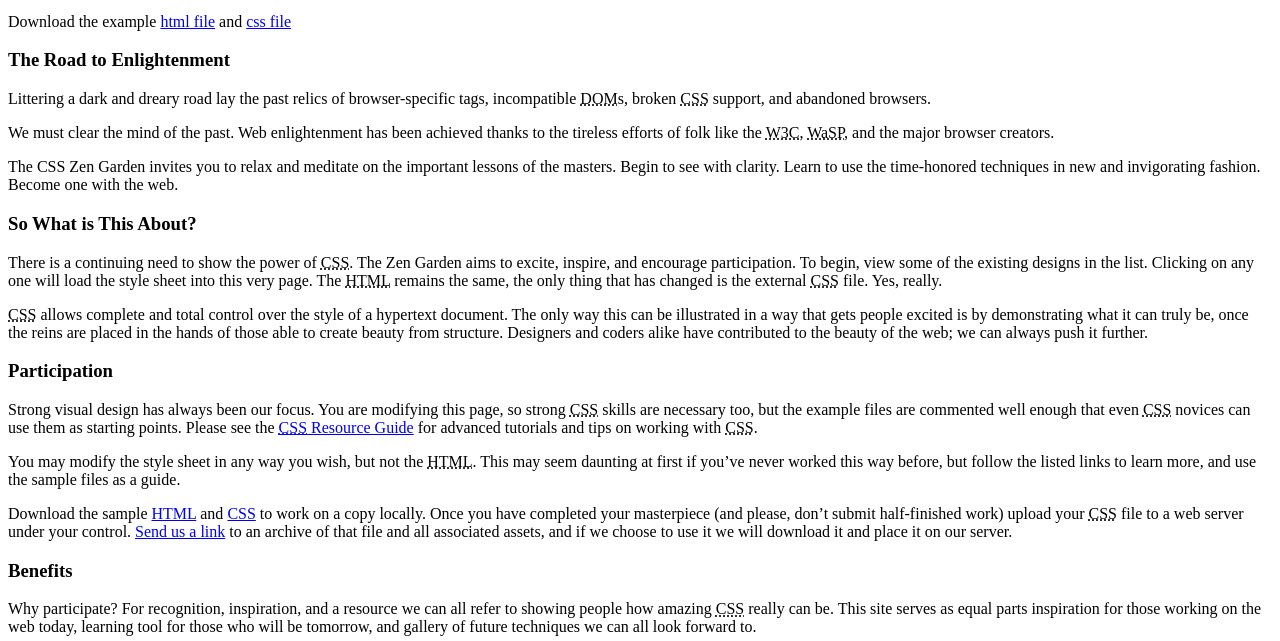
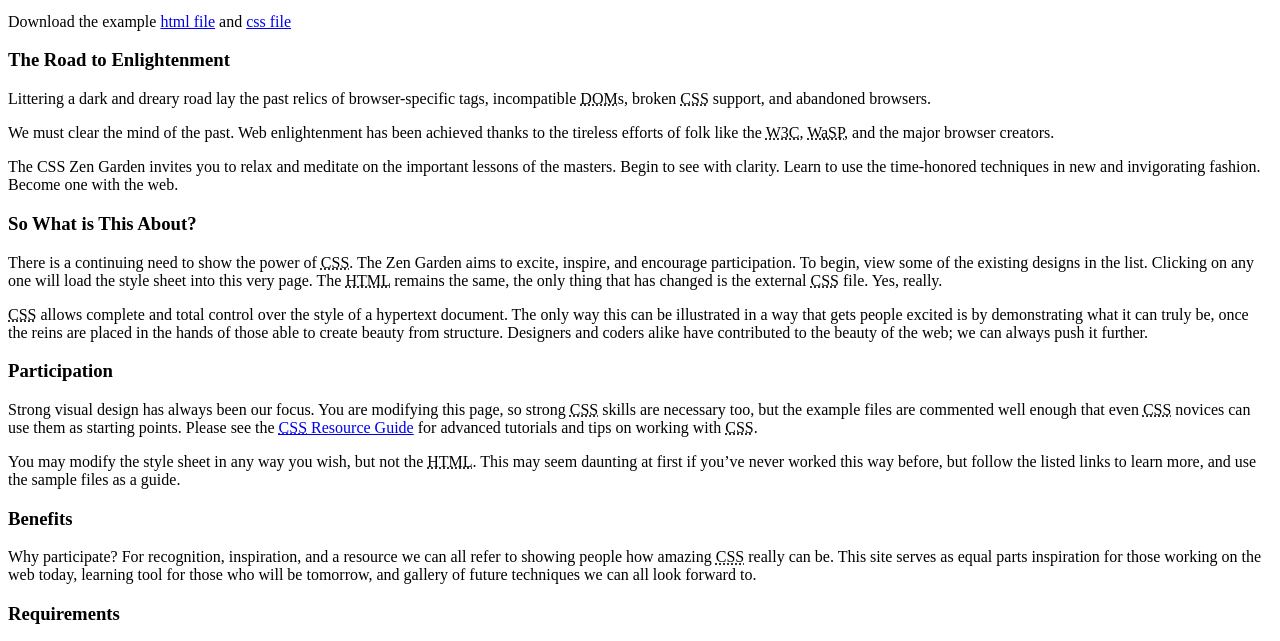
Before and after one commit to JoseVv24/Code-Zen-Garden, a plain HTML site: page index.html in a window 1280 px wide. Shown: the part 135-776 px from the top of the page. Drawn offline with Linux system fonts and the light colour scheme.

Commit message:
Update index.html

```diff
--- a/index.html
+++ b/index.html
@@ -81,7 +81,6 @@
 			<h3>Participation</h3>
 			<p>Strong visual design has always been our focus. You are modifying this page, so strong <abbr title="Cascading Style Sheets">CSS</abbr> skills are necessary too, but the example files are commented well enough that even <abbr title="Cascading Style Sheets">CSS</abbr> novices can use them as starting points. Please see the <a href="http://www.mezzoblue.com/zengarden/resources/" title="A listing of CSS-related resources"><abbr title="Cascading Style Sheets">CSS</abbr> Resource Guide</a> for advanced tutorials and tips on working with <abbr title="Cascading Style Sheets">CSS</abbr>.</p>
 			<p>You may modify the style sheet in any way you wish, but not the <abbr title="HyperText Markup Language">HTML</abbr>. This may seem daunting at first if you&#8217;ve never worked this way before, but follow the listed links to learn more, and use the sample files as a guide.</p>
-			<p>Download the sample <a href="/examples/index" title="This page's source HTML code, not to be modified.">HTML</a> and <a href="/examples/style.css" title="This page's sample CSS, the file you may modify.">CSS</a> to work on a copy locally. Once you have completed your masterpiece (and please, don&#8217;t submit half-finished work) upload your <abbr title="Cascading Style Sheets">CSS</abbr> file to a web server under your control. <a href="http://www.mezzoblue.com/zengarden/submit/" title="Use the contact form to send us your CSS file">Send us a link</a> to an archive of that file and all associated assets, and if we choose to use it we will download it and place it on our server.</p>
 		</div>
 
 		<div class="benefits" id="zen-benefits" role="article">
```
